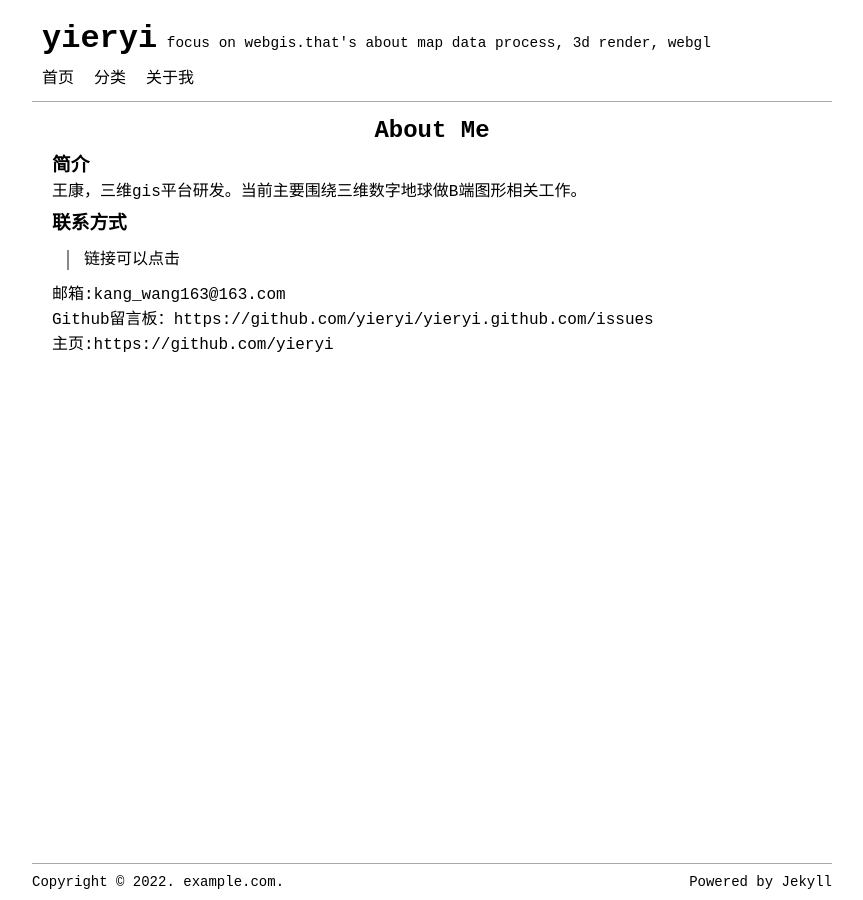
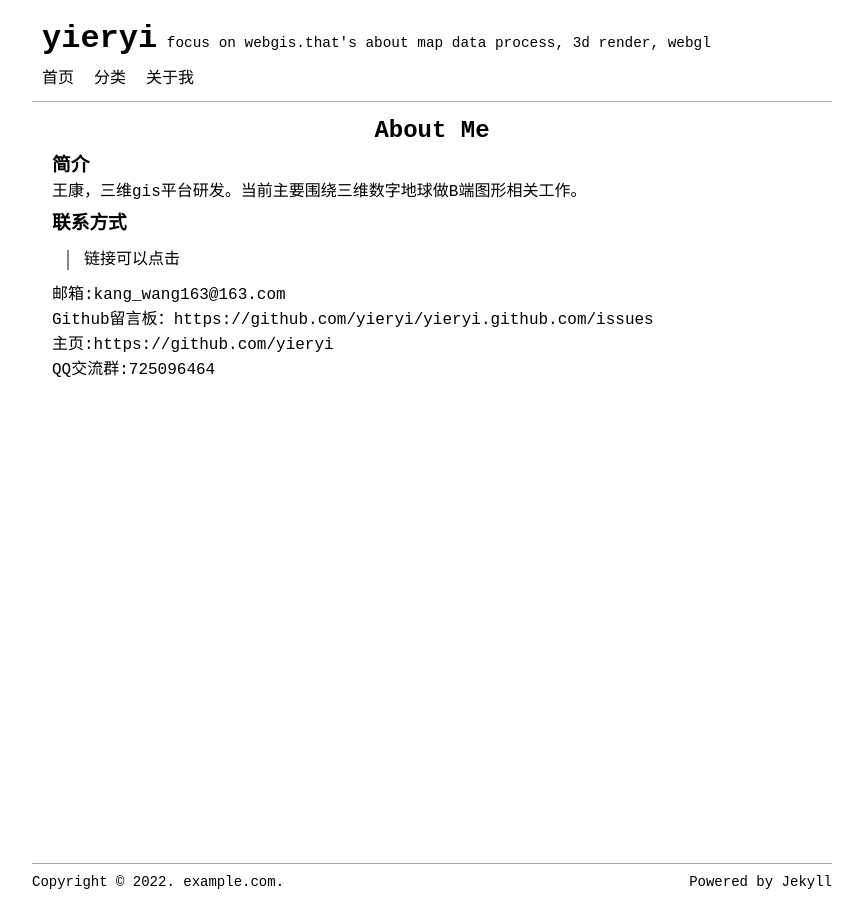
Before and after one commit to yieryi/yieryi.github.com, a Jekyll site: the page built from pages/about.md, in a window 1280 px wide. Shown: the whole page, without its empty margins (208-1071 px from the left). Built offline with Jekyll 4.4.1, drawn with Linux system fonts in a browser that asks for light colours.

Commit message:
Mod about.md 添加QQ群联系方式

```diff
--- a/pages/about.md
+++ b/pages/about.md
@@ -17,3 +17,5 @@ permalink: /about/
 Github留言板：[https://github.com/yieryi/yieryi.github.com/issues](https://github.com/yieryi/yieryi.github.com/issues)
 
 主页:[https://github.com/yieryi](https://github.com/yieryi)
+
+QQ交流群:725096464
```
